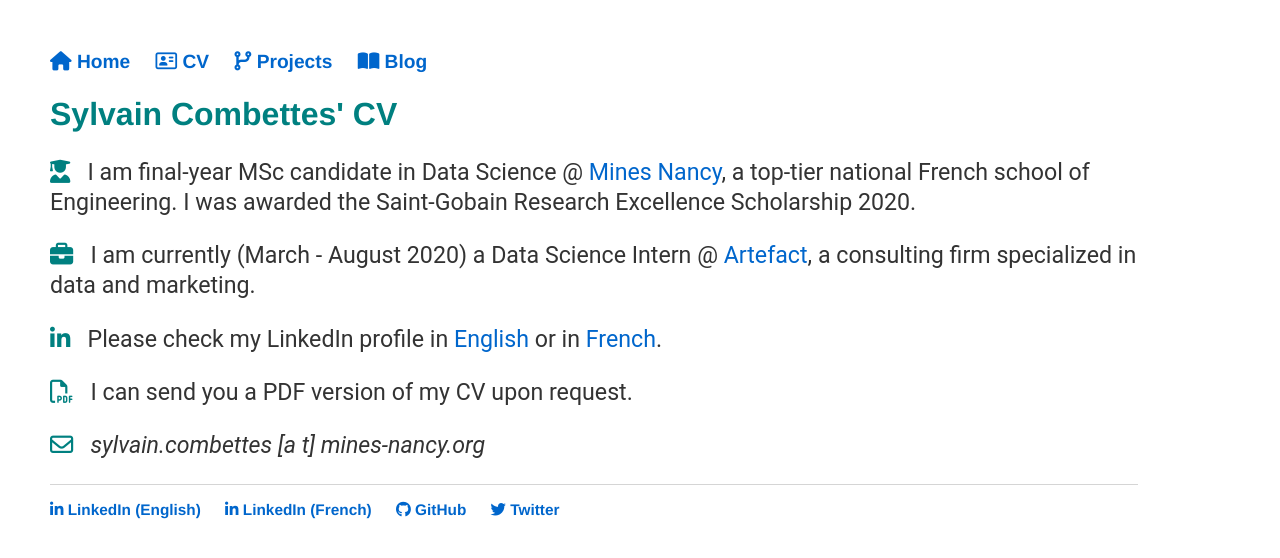
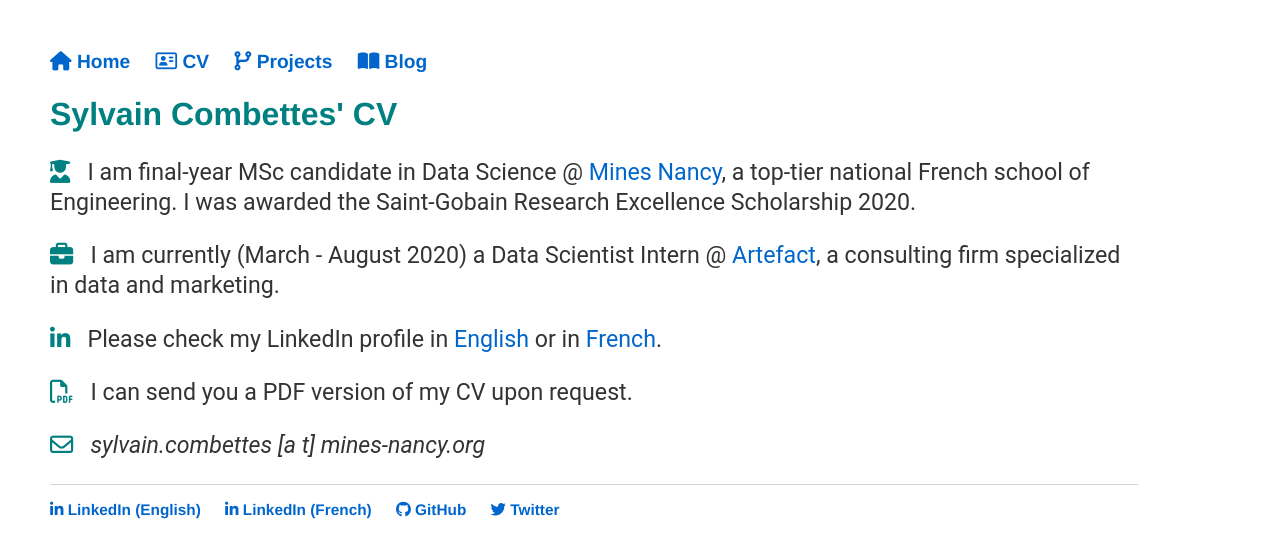
Before and after one commit to sylvaincom/sylvaincom.github.io, a Jekyll site: the page built from cv/index.html, in a window 1280 px wide. Shown: the top 558 px of the page. Built offline with Jekyll 4.4.1, drawn with Linux system fonts in a browser that asks for light colours; nearby versions of some CDN libraries.

Commit message:
new update

```diff
--- a/cv/index.html
+++ b/cv/index.html
@@ -9,7 +9,7 @@
 
 <p> <i class="fas fa-user-graduate" style="color:#008080"></i> &nbsp; I am final-year MSc candidate in Data Science @ <a href="https://mines-nancy.univ-lorraine.fr/formation/ingenieur-civil-mines-icm/">Mines Nancy</a>, a top-tier national French school of Engineering. I was awarded the Saint-Gobain Research Excellence Scholarship 2020.</p>
 
-<p> <i class="fas fa-briefcase" style="color:#008080"></i> &nbsp; I am currently (March - August 2020) a Data Science Intern @ <a href="https://artefact.com/">Artefact</a>, a consulting firm specialized in data and marketing.</p>
+<p> <i class="fas fa-briefcase" style="color:#008080"></i> &nbsp; I am currently (March - August 2020) a Data Scientist Intern @ <a href="https://artefact.com/">Artefact</a>, a consulting firm specialized in data and marketing.</p>
 
 <p> <i class="fab fa-linkedin-in" style="color:#008080"></i> &nbsp; Please check my LinkedIn profile in <a href="https://www.linkedin.com/in/sylvain-combettes/?locale=en_US">English</a> or in <a href="https://www.linkedin.com/in/sylvain-combettes/?locale=fr_FR">French</a>.</p>
 
--- a/index.html
+++ b/index.html
@@ -7,7 +7,7 @@
 
 <h1> Welcome to Sylvain Combettes' homepage!</h1>
 
-<p> <i class="far fa-address-card" style="color:#008080"></i> &nbsp; I am a final-year MSc candidate in Data Science @ <a href="https://mines-nancy.univ-lorraine.fr/formation/ingenieur-civil-mines-icm/">Mines Nancy</a>, a top-tier national French school of Engineering. I am currently (March - August 2020) a Data Science Intern @ <a href="https://artefact.com/">Artefact</a>, a consulting firm.</p>
+<p> <i class="far fa-address-card" style="color:#008080"></i> &nbsp; I am a final-year MSc candidate in Data Science @ <a href="https://mines-nancy.univ-lorraine.fr/formation/ingenieur-civil-mines-icm/">Mines Nancy</a>, a top-tier national French school of Engineering. I am currently (March - August 2020) a Data Scientist Intern @ <a href="https://artefact.com/">Artefact</a>, a consulting firm.</p>
 
 <p> <i class="fas fa-code-branch" style="color:#008080"></i> &nbsp; I share some of my Data Science <a href="https://sylvaincom.github.io/projects/">projects</a> on my <a href="https://github.com/sylvaincom">GitHub</a>.</p>
 
```
